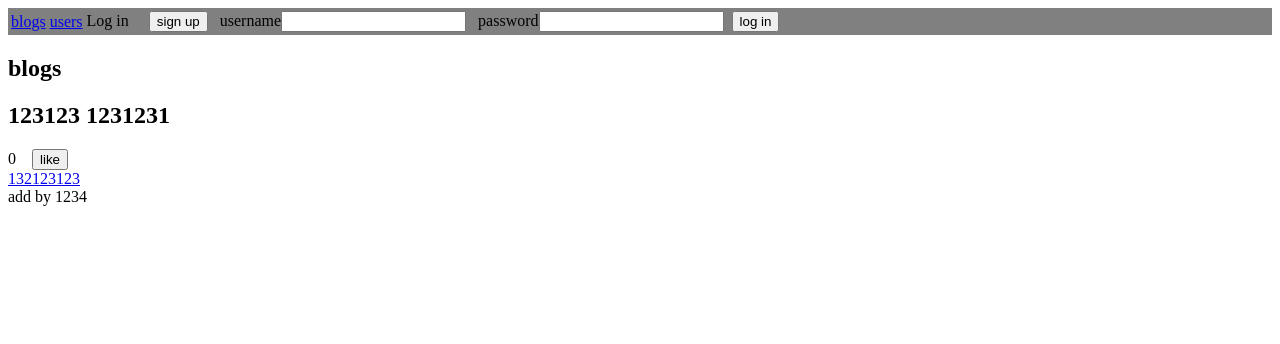
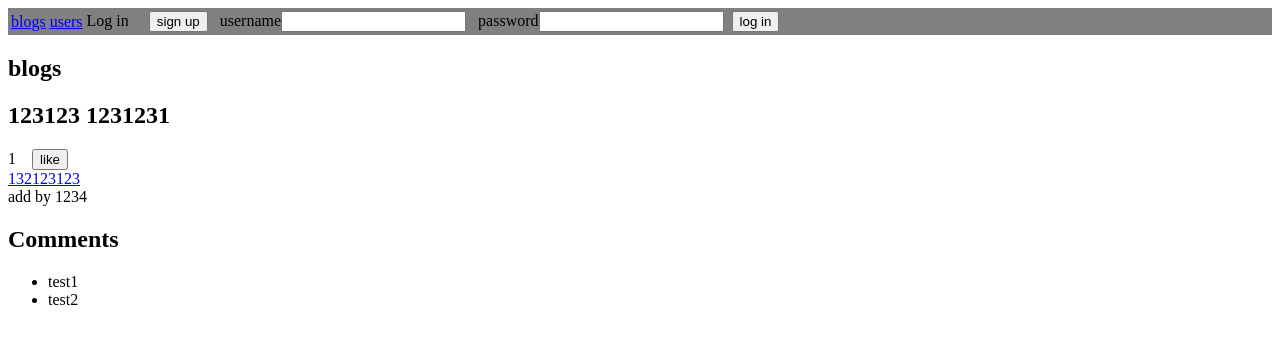
Before and after one commit to Leaagga/part7, a React (Vite) app in the folder Bloglist-ReactQuery/: page /blogs/26987 in a window 1280 px wide. Shown: the top 344 px of the page. Built offline with nearby package versions, Linux system fonts and the light colour scheme; no server answers; data requests are answered from the project's data file.

Commit message:
7.18Query Comments1

```diff
--- a/Bloglist-ReactQuery/db.json
+++ b/Bloglist-ReactQuery/db.json
@@ -10,7 +10,11 @@
         "username": "1234",
         "name": "1234",
         "id": "18118"
-      }
+      },
+      "comments": [
+        "test1",
+        "test2"
+      ]
     },
     {
       "author": "12345",
@@ -22,7 +26,11 @@
         "username": "12345",
         "name": "12345",
         "id": "23495"
-      }
+      },
+      "comments": [
+        "test1",
+        "test2"
+      ]
     },
     {
       "author": "1234567",
@@ -34,19 +42,27 @@
         "username": "12345",
         "name": "12345",
         "id": "23495"
-      }
+      },
+      "comments": [
+        "test1",
+        "test2"
+      ]
     },
     {
       "author": "1231231",
       "url": "132123123",
       "title": "123123",
       "id": "26987",
-      "likes": 0,
+      "likes": 1,
       "user": {
         "username": "1234",
         "name": "1234",
         "id": "18118"
-      }
+      },
+      "comments": [
+        "test1",
+        "test2"
+      ]
     }
   ],
   "users": [
--- a/Bloglist-ReactQuery/src/App.jsx
+++ b/Bloglist-ReactQuery/src/App.jsx
@@ -58,6 +58,7 @@ function App() {
     <Router>
       <nav style={{ backgroundColor: 'grey' }}>
         <table>
+          <tbody>
             <tr>
               <td>
                 <Link to='/'>blogs</Link>
@@ -69,6 +70,7 @@ function App() {
                 <LogIn />
               </td>
             </tr>
+          </tbody>
         </table>
       </nav>
       <h2>blogs</h2>
--- /dev/null
+++ b/Bloglist-ReactQuery/src/components/BlogComments.jsx
@@ -0,0 +1,14 @@
+const BlogComments = ({ blog }) => {
+  const comments = blog.comments
+  return (
+    <div>
+      <h2>Comments</h2>
+      <ul>
+        {comments.map((c) => (
+          <li key={c}>{c}</li>
+        ))}
+      </ul>
+    </div>
+  )
+}
+export default BlogComments
--- a/Bloglist-ReactQuery/src/components/BlogForm.jsx
+++ b/Bloglist-ReactQuery/src/components/BlogForm.jsx
@@ -51,6 +51,7 @@ const BlogForm = () => {
         name: user.user.name,
         id: user.user.id,
       },
+      comment: [],
     }
     setAuthor()
     setTitle()
--- a/Bloglist-ReactQuery/src/components/BlogItem.jsx
+++ b/Bloglist-ReactQuery/src/components/BlogItem.jsx
@@ -11,6 +11,7 @@ import {
   Link,
   useParams,
 } from 'react-router-dom'
+import BlogComments from './BlogComments'
 const BlogItem = ({ blogs }) => {
   const { blogId } = useParams()
   const blog = blogs.find((blog) => blog.id == blogId)
@@ -73,6 +74,7 @@ const BlogItem = ({ blogs }) => {
         </div>
         <div>add by {blog.user.username}</div>
       </div>
+      <BlogComments blog={blog} />
     </div>
   )
 }
--- a/Bloglist-ReactQuery/src/userRequest.js
+++ b/Bloglist-ReactQuery/src/userRequest.js
@@ -84,3 +84,7 @@ export const removeBlog = async ({ user, blog }) => {
   console.log(response.data)
   return response.data
 }
+export const getComments = async (blog) => {
+  const id = blog.id
+  const response = await axios.get(`${baseUrl}/${id}/comments`)
+}
```
Lines whose indentation alone changed are shown as unchanged.
